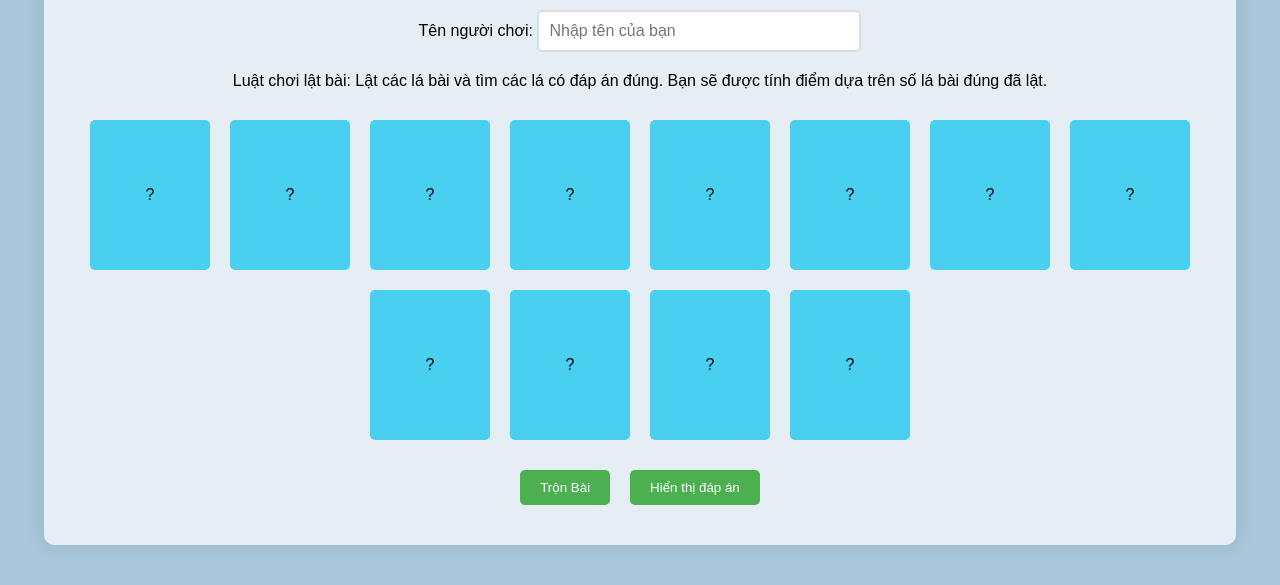
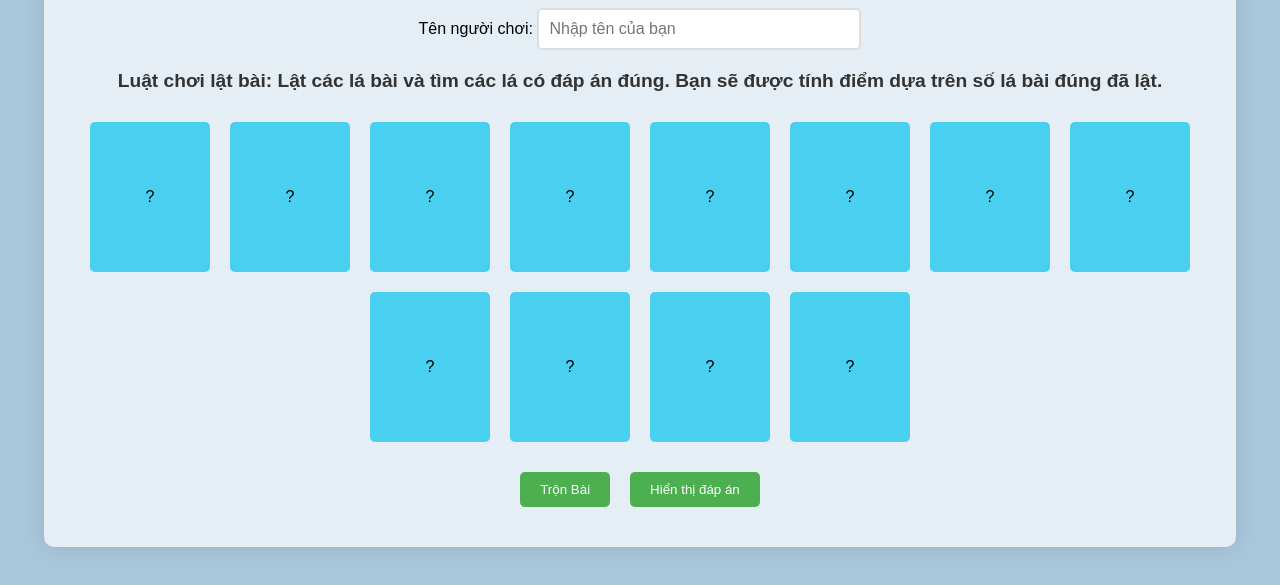
Before and after one commit to Vi28-08/bobaicss, a plain HTML site: page index.html in a window 1280 px wide. Shown: the part 183-768 px from the top of the page. Drawn offline with Linux system fonts and the light colour scheme.

Commit message:
Update style.css

```diff
--- a/style.css
+++ b/style.css
@@ -32,6 +32,13 @@ h1 {
 .player-name-input {
   margin-bottom: 20px;
 
+}
+.game-rules {
+  margin-bottom: 20px;
+  font-size: 1.2rem;
+  font-weight: bold;
+  color: #333;
+  text-align: center;
 }
 
 input[type="text"] {
```
